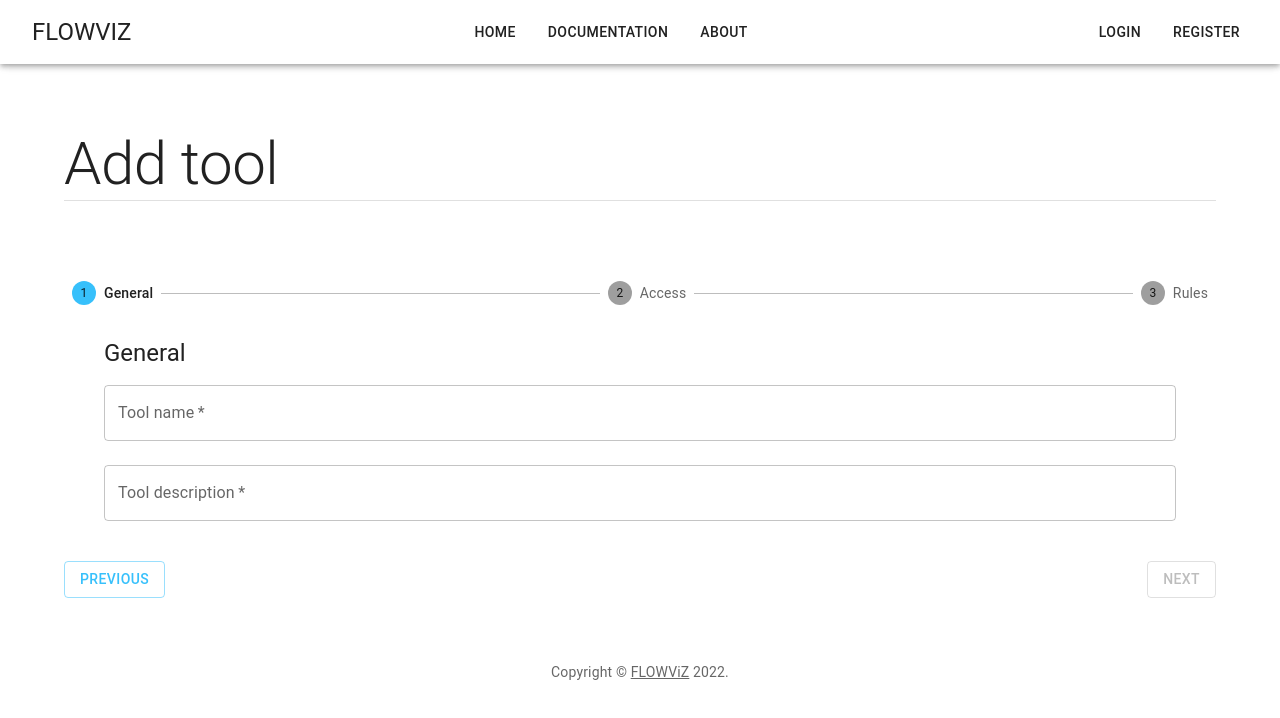
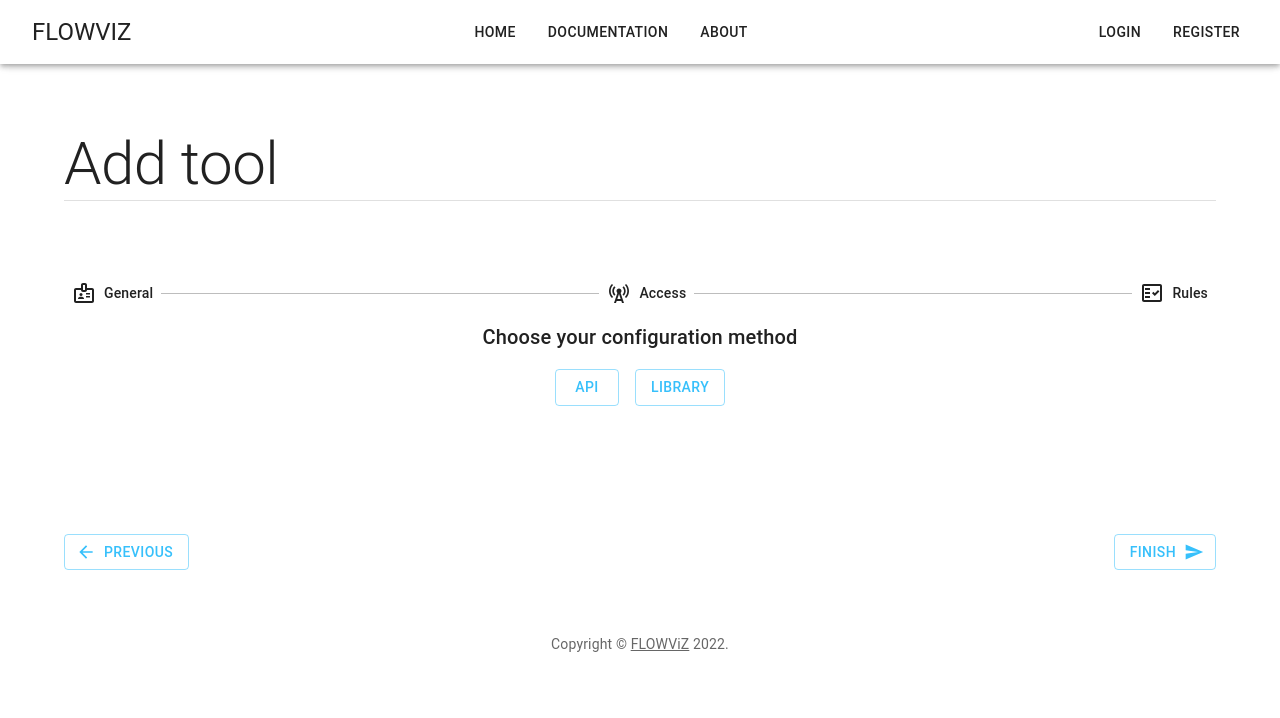
Before and after one commit to mig07/FLOWViZ, a React (Create React App) app in the folder client/: page /tool in a window 1280 px wide. Shown: the top 718 px of the page. Built offline with nearby package versions, Linux system fonts and the light colour scheme.

Commit message:
Client: finished timeline (still have a bug to fix)

```diff
--- a/client/src/component/postTool/accessFragment.js
+++ b/client/src/component/postTool/accessFragment.js
@@ -1,5 +1,6 @@
 import { Container, Stack, TextField, Typography } from "@mui/material";
 import * as React from "react";
+import { validateInputs } from "./util";
 
 export default function Access({
   onAccessUpdate = () => {},
@@ -7,14 +8,14 @@ export default function Access({
   address,
   port,
 }) {
+  const requiredFields = [address];
+
   React.useEffect(() => {
-    const requiredFields = [address];
-    const hasAllRequiredFields = requiredFields.every((field) => field !== "");
-    setCanAdvance(hasAllRequiredFields);
-    if (hasAllRequiredFields) {
-      onAccessUpdate({ address: address, port: port });
-    }
-  }, [address, port]);
+    validateInputs(requiredFields, setCanAdvance, onAccessUpdate, {
+      address: address,
+      port: port,
+    });
+  }, requiredFields);
 
   return (
     <Container sx={{ p: 2 }}>
--- a/client/src/component/postTool/command.js
+++ b/client/src/component/postTool/command.js
@@ -3,10 +3,22 @@ import SettingsAccordion from "./settingsAccordion";
 import { Stack, TextField } from "@mui/material";
 import TextFieldMultiInput from "./textFieldMultiInput";
 
-function Command({data = {}, index= 0, onParentUpdate = () => {}}) {
+function Command({ data = {}, index = 0, onParentUpdate = () => {} }) {
+  const command = data;
+  const onGroupCommandsUpdate = onParentUpdate;
 
-  const command = data
-  const onGroupCommandsUpdate = onParentUpdate
+  const onPropUpdate = (event, prop) => {
+    const value = event.target.value;
+    let c = command;
+    c[prop] = value;
+    onGroupCommandsUpdate(index, c);
+  };
+
+  const onPropCollectionUpdate = (collection, prop) => {
+    let c = command;
+    c[prop] = collection;
+    onGroupCommandsUpdate(index, c);
+  };
 
   return (
     <SettingsAccordion>
@@ -17,51 +29,39 @@ function Command({data = {}, index= 0, onParentUpdate = () => {}}) {
           name="commandName"
           label="Name"
           defaultValue={command.name}
-          onChange={(event) => {
-            let c = command
-            c.name = event.target.value
-            onGroupCommandsUpdate(index, c)
-          }}
+          onChange={(event) => onPropUpdate(event, "name")}
         />
         <TextFieldMultiInput
           name="invocation"
           label="Invocation"
           data={command.invocation}
-          onParentUpdate={(collection) => {
-            let c = command
-            c.invocation = collection
-            onGroupCommandsUpdate(index, c)
-          }}
+          onParentUpdate={(collection) =>
+            onPropCollectionUpdate(collection, "invocation")
+          }
         />
         <TextFieldMultiInput
           name="allowedValues"
           label="Values"
           data={command.values}
-          onParentUpdate={(collection) => {
-            let c = command
-            c.values = collection
-            onGroupCommandsUpdate(index, c)
-          }}
+          onParentUpdate={(collection) =>
+            onPropCollectionUpdate(collection, "values")
+          }
         />
         <TextFieldMultiInput
           name="allowedCommands"
           label="Allowed sub-commands"
           data={command.subCommands}
-          onParentUpdate={(collection) => {
-            let c = command
-            c.values = collection
-            onGroupCommandsUpdate(index, c)
-          }}
+          onParentUpdate={(collection) =>
+            onPropCollectionUpdate(collection, "subCommands")
+          }
         />
         <TextFieldMultiInput
           name="allowedCommandSets"
           label="Allowed sub-command sets"
           data={command.subCommandSets}
-          onParentUpdate={(collection) => {
-            let c = command
-            c.values = collection
-            onGroupCommandsUpdate(index, c)
-          }}
+          onParentUpdate={(collection) =>
+            onPropCollectionUpdate(collection, "subCommandSets")
+          }
         />
       </Stack>
     </SettingsAccordion>
--- a/client/src/component/postTool/commandGroup.js
+++ b/client/src/component/postTool/commandGroup.js
@@ -12,15 +12,16 @@ import Switch from "@mui/material/Switch";
 import TextFieldMultiInput from "./textFieldMultiInput";
 import { FormControlLabel } from "@mui/material";
 import Command from "./command";
+import onArrayCountUpdate from "./util";
 
-function CommandGroup({ index = 0, data = {}, onParentUpdate = () => { } }) {
+function CommandGroup({ index = 0, data = {}, onParentUpdate = () => {} }) {
   const group = data;
-  const onGroupsUpdate = onParentUpdate;
+  const onCommandGroupUpdate = onParentUpdate;
 
   const [count, setCount] = React.useState(1);
   const [checked, setChecked] = React.useState(false);
 
-  const freshCommand = (index) => {
+  const generateCommand = (index) => {
     return {
       name: `Command ${index}`,
       invocation: [],
@@ -31,19 +32,17 @@ function CommandGroup({ index = 0, data = {}, onParentUpdate = () => { } }) {
   };
 
   const onCommandsCountUpdate = (event) => {
-    const value = Number(event.target.value);
-    if (value < 1) return;
+    onArrayCountUpdate(
+      event,
+      group.commands,
+      count,
+      onCommandGroupUpdate,
+      setCount,
+      generateCommand
+    );
+  };
 
-    let commands = group.commands;
-    if (value < commands.length) {
-      commands.pop();
-    } else {
-      commands.push(freshCommand(commands.length));
-    }
-
-    setCount(value);
-    onGroupsUpdate(index, (group) => (group.commands = commands));
-  };
+  console.log(group);
 
   return (
     <SettingsAccordion>
@@ -58,7 +57,7 @@ function CommandGroup({ index = 0, data = {}, onParentUpdate = () => { } }) {
             const value = event.target.value;
             let g = group;
             g.name = value;
-            onGroupsUpdate(index, g);
+            onCommandGroupUpdate(index, g);
           }}
         />
         <TextFieldMultiInput
@@ -66,10 +65,9 @@ function CommandGroup({ index = 0, data = {}, onParentUpdate = () => { } }) {
           label="Invocation"
           data={group.invocation}
           onParentUpdate={(collection) => {
-            console.log(collection);
             let g = group;
             g.invocation = collection;
-            onGroupsUpdate(index, g);
+            onCommandGroupUpdate(index, g);
           }}
         />
         <TextField
@@ -77,13 +75,13 @@ function CommandGroup({ index = 0, data = {}, onParentUpdate = () => { } }) {
           id="order"
           name="order"
           label="order"
-          InputProps={{ inputProps: { min: 1 } }}
+          InputProps={{ inputProps: { min: 1, max: 10 } }}
           defaultValue={index}
           onChange={(event) => {
             const value = Number(event.target.value);
             let g = group;
             g.order = value;
-            onGroupsUpdate(index, g);
+            onCommandGroupUpdate(index, g);
           }}
         />
         <FormControlLabel
@@ -92,10 +90,10 @@ function CommandGroup({ index = 0, data = {}, onParentUpdate = () => { } }) {
               checked={checked}
               onChange={(event) => {
                 const value = event.target.checked;
-                setChecked(value)
+                setChecked(value);
                 let g = group;
                 g.allowCommandRep = value;
-                onGroupsUpdate(index, g);
+                onCommandGroupUpdate(index, g);
               }}
             />
           }
@@ -108,7 +106,7 @@ function CommandGroup({ index = 0, data = {}, onParentUpdate = () => { } }) {
           <TextField
             margin="normal"
             type="number"
-            InputProps={{ inputProps: { min: 1 } }}
+            InputProps={{ inputProps: { min: 1, max: 20 } }}
             defaultValue={count}
             onChange={onCommandsCountUpdate}
           />
--- a/client/src/component/postTool/commandGroups.js
+++ b/client/src/component/postTool/commandGroups.js
@@ -1,58 +1,39 @@
 import * as React from "react";
+import { useState } from "react";
 import { Stack, Typography, TextField, Divider, Box } from "@mui/material";
-import SettingsAccordion from "./settingsAccordion";
 import { Container } from "@mui/material";
 import CommandGroup from "./commandGroup";
+import onArrayCountUpdate from "./util";
 
-function CommandGroups({ data = {}, onParentUpdate = () => { } }) {
-  const groups = data.groups;
-  const onLibraryUpdate = onParentUpdate;
+export default function CommandGroups({
+  data = {},
+  library,
+  onLibraryUpdate = () => {},
+  generateCommandGroup,
+}) {
+  const groups = data;
 
-  const [count, setCount] = React.useState(1)
+  const [count, setCount] = useState(1);
 
-  const freshCommandGroup = (index) => {
-    return {
-      name: `Command Set ${index}`,
-      invocation: [],
-      order: index,
-      commands: [
-        {
-          name: "Command 0",
-          invocation: [],
-          values: [],
-          subCommands: [],
-          subCommandSets: [],
-        },
-      ],
-    };
+  const onCommandGroupsCountUpdate = (event) => {
+    onArrayCountUpdate(
+      event,
+      library,
+      count,
+      onLibraryUpdate,
+      setCount,
+      generateCommandGroup
+    );
   };
 
-  const onCommandGroupsCountUpdate = (event) => {
-    const value = Number(event.target.value);
-    if (value < 1) return;
-
-    const diff = value - count
-
-    let gs = groups;
-    if (diff < 0) {
-      gs.pop();
-    } else {
-      gs.push(freshCommandGroup(count));
-    }
-
-    setCount(value)
-    onLibraryUpdate({ groups: gs })
-  }
-
   const onCommandGroupUpdate = (index, group) => {
-    let gs = groups;
+    let gs = { ...library };
     gs[index] = group;
-    onLibraryUpdate({ groups: gs })
-  }
+    onLibraryUpdate(gs);
+  };
 
   return (
-    <SettingsAccordion name="Command Groups">
-      <Container sx={{ w: "100%", m: 2 }}>
+    <Container sx={{ w: "100%" }}>
       <Stack spacing={2}>
         <Box display="flex" alignItems="center" justifyContent="center">
           <Typography variant="h6" sx={{ mr: 2 }}>
@@ -61,13 +42,11 @@ function CommandGroups({ data = {}, onParentUpdate = () => { } }) {
           <TextField
             margin="normal"
             type="number"
-              InputProps={{ inputProps: { min: 1 } }}
+            InputProps={{ inputProps: { min: 1, max: 10 } }}
             defaultValue={count}
             onChange={onCommandGroupsCountUpdate}
           />
         </Box>
-          <Typography variant="h6">Groups</Typography>
-          <Divider />
         <Container sx={{ mt: 2 }}>
           {groups.map((group, index) => (
             <CommandGroup
@@ -80,8 +59,5 @@ function CommandGroups({ data = {}, onParentUpdate = () => { } }) {
         </Container>
       </Stack>
     </Container>
-    </SettingsAccordion>
   );
 }
-
-export default CommandGroups;
--- a/client/src/component/postTool/generalFragment.js
+++ b/client/src/component/postTool/generalFragment.js
@@ -1,5 +1,6 @@
 import { Container, Stack, TextField, Typography } from "@mui/material";
 import * as React from "react";
+import { validateInputs } from "./util";
 
 export default function General({
   onGeneralUpdate = () => {},
@@ -7,14 +8,14 @@ export default function General({
   name,
   description,
 }) {
+  const requiredFields = [name, description];
+
   React.useEffect(() => {
-    const requiredFields = [name, description];
-    const hasAllRequiredFields = requiredFields.every((field) => field !== "");
-    setCanAdvance(hasAllRequiredFields);
-    if (hasAllRequiredFields) {
-      onGeneralUpdate({ name: name, description: description });
-    }
-  }, [name, description]);
+    validateInputs(requiredFields, setCanAdvance, onGeneralUpdate, {
+      name: name,
+      description: description,
+    });
+  }, requiredFields);
 
   return (
     <Container sx={{ p: 2 }}>
--- a/client/src/component/postTool/rulesFragment.js
+++ b/client/src/component/postTool/rulesFragment.js
@@ -1,14 +1,17 @@
-import { Button, Grid, Toolbar, Typography } from "@mui/material";
+import { Box, Button, Grid, Toolbar, Typography } from "@mui/material";
 import * as React from "react";
-import BaseToolAccordion from "./baseToolAccordion";
+import CommandGroups from "./commandGroups";
+import ArrowBackIcon from "@mui/icons-material/ArrowBack";
+import { useState } from "react";
+import onArrayCountUpdate from "./util";
 
 export default function Rules({
   api,
   library,
   configMethod,
   onMethodChoice = () => {},
-  onApiChange = () => {},
-  onLibraryChange = () => {},
+  onLibraryUpdate = () => {},
+  generateCommandGroup,
 }) {
   const MethodChoice = () => (
     <>
@@ -38,27 +41,32 @@ export default function Rules({
   );
 
   const LibraryConfig = () => (
-    <>
-      <BaseToolAccordion onParentUpdate={onApiChange} data={api} />
-    </>
+    <CommandGroups
+      data={library}
+      library={library}
+      onLibraryUpdate={onLibraryUpdate}
+      generateCommandGroup={generateCommandGroup}
+    />
   );
 
-  const ApiConfig = () => (
-    <>
-      <BaseToolAccordion onParentUpdate={onLibraryChange} data={library} />
-    </>
-  );
+  const ApiConfig = () => <></>;
 
-  const RulesFragment = () => {
+  const Method = () => {
     switch (configMethod) {
       case "library":
         return <LibraryConfig />;
       case "api":
         return <ApiConfig />;
       default:
-        return <MethodChoice />;
+        return <></>;
     }
   };
 
-  return <RulesFragment />;
+  return (
+    <>
+      <MethodChoice />
+      <Method />
+      <Toolbar />
+    </>
+  );
 }
--- a/client/src/component/postTool/settingsAccordion.js
+++ b/client/src/component/postTool/settingsAccordion.js
@@ -1,15 +1,11 @@
 import * as React from "react";
-import {
-  Accordion,
-  AccordionSummary,
-  Typography,
-} from "@mui/material";
+import { Accordion, AccordionSummary, Typography } from "@mui/material";
 import ExpandMoreIcon from "@mui/icons-material/ExpandMore";
 
-export default function SettingsAccordion({name, description, children}) {
+export default function SettingsAccordion({ name, description, children }) {
   const id = `${name}-accordion`;
 
-  const [expanded, setExpanded] = React.useState(false);
+  const [expanded, setExpanded] = React.useState(true);
 
   const handleChange = (panel) => (event, isExpanded) => {
     setExpanded(isExpanded ? panel : false);
@@ -22,7 +18,9 @@ export default function SettingsAccordion({name, description, children}) {
         aria-controls={`${id}-content`}
         id={`${id}-header`}
       >
-          <Typography variant="h6" sx={{ width: "33%", flexShrink: 0 }}>{name}</Typography>
+        <Typography variant="h6" sx={{ width: "33%", flexShrink: 0 }}>
+          {name}
+        </Typography>
         <Typography sx={{ color: "text.secondary" }}>
           {description ? description : <></>}
         </Typography>
--- /dev/null
+++ b/client/src/component/postTool/util.js
@@ -0,0 +1,40 @@
+export default function onArrayCountUpdate(
+  event,
+  collection,
+  count,
+  onCollectionUpdate,
+  onElemCountUpdate,
+  elemBuilder
+) {
+  const value = Number(event.target.value);
+  if (value < 1) return;
+
+  let col = collection;
+
+  const diff = value - count;
+
+  if (diff < 0) {
+    col = col.slice(0, col.length + diff);
+    console.log(col);
+  } else {
+    for (var i = count; i < value; i++) {
+      col.push(elemBuilder(count));
+    }
+  }
+
+  onElemCountUpdate(value);
+  onCollectionUpdate(col);
+}
+
+export function validateInputs(
+  requiredFields,
+  onCanAdvance,
+  onParentUpdate,
+  parentDataStruct
+) {
+  const hasAllRequiredFields = requiredFields.every((field) => field !== "");
+  onCanAdvance(hasAllRequiredFields);
+  if (hasAllRequiredFields) {
+    onParentUpdate(parentDataStruct);
+  }
+}
--- a/client/src/page/postTool.js
+++ b/client/src/page/postTool.js
@@ -14,9 +14,16 @@ import { useState, useEffect } from "react";
 import Access from "../component/postTool/accessFragment";
 import General from "../component/postTool/generalFragment";
 import Rules from "../component/postTool/rulesFragment";
+import ArrowBackIcon from "@mui/icons-material/ArrowBack";
+import ArrowForwardIcon from "@mui/icons-material/ArrowForward";
+import BadgeOutlinedIcon from "@mui/icons-material/BadgeOutlined";
+import CellTowerIcon from "@mui/icons-material/CellTower";
+import FactCheckOutlinedIcon from "@mui/icons-material/FactCheckOutlined";
+import SendIcon from "@mui/icons-material/Send";
+import onArrayCountUpdate from "../component/postTool/util";
 
 export default function PostTool() {
-  const [activeStep, setActiveStep] = useState(0);
+  const [activeStep, setActiveStep] = useState(2);
   const [canAdvance, setCanAdvance] = useState(false);
   const [configMethod, setConfigMethod] = useState("");
 
@@ -53,16 +60,13 @@ export default function PostTool() {
     setAccess(acc);
   };
 
-  console.log(general);
-  console.log(access);
+  const [api, setApi] = useState([]);
 
-  const [api, setApi] = useState([]);
-  const [library, setLibrary] = useState([
-    {
-      name: "Command Set 0",
+  const generateCommandGroup = (index) => {
+    return {
+      name: `Command Set ${index}`,
       invocation: [],
-      order: 0,
-      allowCommandRep: false,
+      order: index,
       commands: [
         {
           name: "Command 0",
@@ -72,20 +76,23 @@ export default function PostTool() {
           subCommandSets: [],
         },
       ],
-    },
-  ]);
+    };
+  };
 
-  const onApiChange = (updatedApi) => {
+  const [library, setLibrary] = useState([generateCommandGroup(0)]);
+
+  const onApiUpdate = (updatedApi) => {
     setApi(updatedApi);
   };
 
-  const onLibraryChange = (updatedLib) => {
+  const onLibraryUpdate = (updatedLib) => {
     setLibrary(updatedLib);
   };
 
   const steps = [
     {
       label: "General",
+      icon: <BadgeOutlinedIcon />,
       description: "Tool's relevant metadata.",
       fragment: (
         <General
@@ -98,6 +105,7 @@ export default function PostTool() {
     },
     {
       label: "Access",
+      icon: <CellTowerIcon />,
       description: "Where the tool is located and how it can be accessed.",
       fragment: (
         <Access
@@ -110,6 +118,7 @@ export default function PostTool() {
     },
     {
       label: "Rules",
+      icon: <FactCheckOutlinedIcon />,
       description:
         "The rules and guidelines needed to configure and use the tool.",
       fragment: (
@@ -118,12 +127,57 @@ export default function PostTool() {
           library={library}
           configMethod={configMethod}
           onMethodChoice={onConfigMethodUpdate}
-          onApiChange={onApiChange}
-          onLibraryChange={onLibraryChange}
+          onLibraryUpdate={onLibraryUpdate}
+          generateCommandGroup={generateCommandGroup}
         />
       ),
     },
   ];
+
+  const BackButton = () => (
+    <Grid item xs={6}>
+      <Button
+        variant="outlined"
+        startIcon={<ArrowBackIcon />}
+        onClick={() => handleBack()}
+        disabled={activeStep === 0}
+      >
+        Previous
+      </Button>
+    </Grid>
+  );
+
+  const NextButton = () => (
+    <Grid
+      item
+      xs={6}
+      direction="column"
+      sx={{
+        display: "flex",
+        "justify-content": "flex-end",
+        "align-items": "flex-end",
+      }}
+    >
+      {activeStep === steps.length - 1 ? (
+        <Button
+          variant="outlined"
+          endIcon={<SendIcon />}
+          onClick={() => console.log(library)} // TODO
+        >
+          Finish
+        </Button>
+      ) : (
+        <Button
+          variant="outlined"
+          endIcon={<ArrowForwardIcon />}
+          onClick={() => handleNext()}
+          disabled={!canAdvance}
+        >
+          Next
+        </Button>
+      )}
+    </Grid>
+  );
 
   return (
     <Container component="main" maxWidth="lg">
@@ -136,69 +190,15 @@ export default function PostTool() {
       <Stepper activeStep={activeStep} orientation="horizontal" sx={{ mt: 2 }}>
         {steps.map((step) => (
           <Step key={step.label}>
-            <StepLabel>{step.label}</StepLabel>
+            <StepLabel icon={step.icon}>{step.label}</StepLabel>
           </Step>
         ))}
       </Stepper>
       {steps[activeStep].fragment}
       <Grid container>
-        <Grid item xs={6}>
-          <Button variant="outlined" onClick={() => handleBack()}>
-            Previous
-          </Button>
-        </Grid>
-        <Grid
-          item
-          xs={6}
-          direction="column"
-          sx={{
-            display: "flex",
-            "justify-content": "flex-end",
-            "align-items": "flex-end",
-          }}
-        >
-          <Button
-            variant="outlined"
-            onClick={() => handleNext()}
-            disabled={!canAdvance}
-          >
-            Next
-          </Button>
-        </Grid>
+        <BackButton />
+        <NextButton />
       </Grid>
-      {/* <Paper elevation={0} sx={{ p: 2, maxHeight: 800, overflow: "auto" }}>
-        <Stack spacing={2}>
-          <SettingsAccordion
-            name="API"
-            description="Describe your tool's endpoints"
-          >
-            <BaseToolAccordion onParentUpdate={onApiChange} data={api} />
-          </SettingsAccordion>
-          <SettingsAccordion
-            name="Library"
-            description="Describe your tool's library commands"
-          >
-            <BaseToolAccordion onParentUpdate={onLibraryChange} data={library}>
-              <CommandGroups onParentUpdate={onLibraryChange} data={library} />
-            </BaseToolAccordion>
-          </SettingsAccordion>
-        </Stack>
-      </Paper>
-      <Box sx={{ mt: 2 }} textAlign="right">
-        <Button
-          variant="outlined"
-          endIcon={<SendIcon />}
-          onClick={() => {
-            console.log({ api: api, library: library });
-          }}
-        >
-          Submit
-        </Button>
-      </Box> */}
     </Container>
   );
 }
-
-function areFieldsFilled(fields) {
-  return Object.values(fields).every((value) => value !== "");
-}
```
Lines whose indentation alone changed are shown as unchanged.
